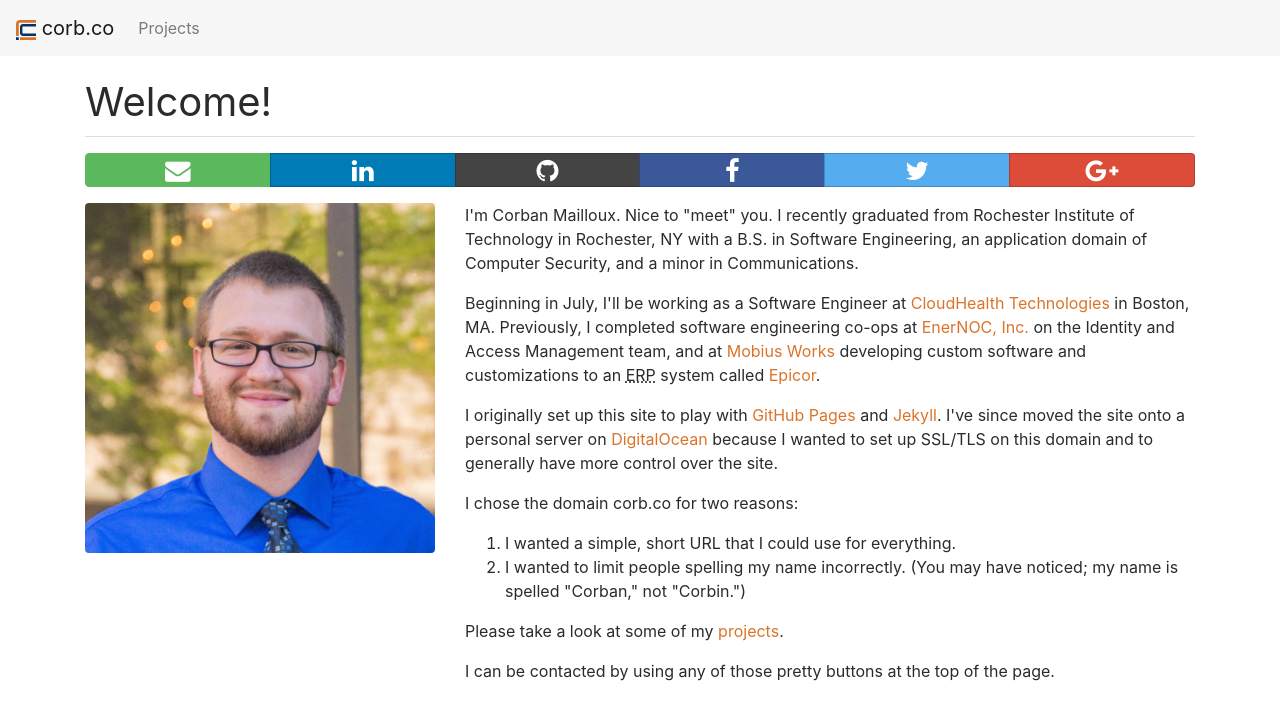
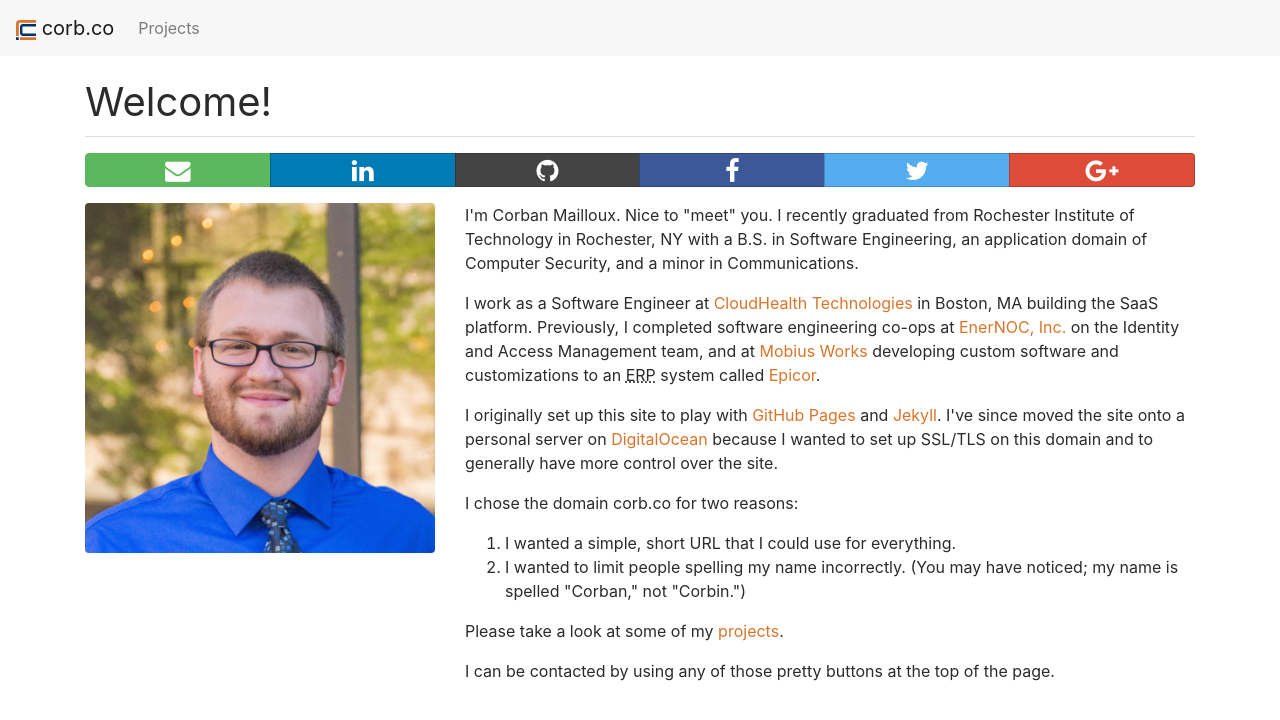
Before and after one commit to corbanmailloux/corb.co, a Jekyll site: the page built from index.html, in a window 1280 px wide. Shown: the top 720 px of the page. Built offline with Jekyll 4.4.1, drawn with Linux system fonts in a browser that asks for light colours; nearby versions of some CDN libraries; Markdown is read by kramdown in place of the engine named in the settings.

Commit message:
Update work information.

```diff
--- a/index.html
+++ b/index.html
@@ -23,7 +23,7 @@
             I'm Corban Mailloux. Nice to "meet" you. I recently graduated from Rochester Institute of Technology in Rochester, NY with a B.S. in Software Engineering, an application domain of Computer Security, and a minor in Communications.
         </p>
         <p>
-            Beginning in July, I'll be working as a Software Engineer at <a href="https://www.cloudhealthtech.com/" target="_blank">CloudHealth Technologies</a> in Boston, MA.
+            I work as a Software Engineer at <a href="https://www.cloudhealthtech.com/" target="_blank">CloudHealth Technologies</a> in Boston, MA building the SaaS platform.
             Previously, I completed software engineering co-ops at <a href="https://www.enernoc.com/" target="_blank">EnerNOC, Inc.</a> on the Identity and Access Management team, and at <a href="http://mobiusworks.com/" target="_blank">Mobius Works</a> developing custom software and customizations to an <abbr title="Enterprise Resource Planning">ERP</abbr> system called <a href="http://www.epicor.com/" target="_blank">Epicor</a>.
         </p>
         <p>
```
